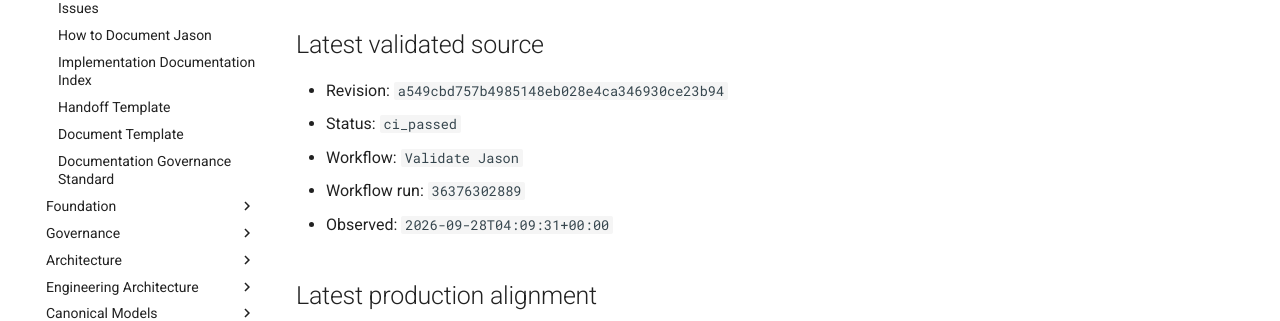
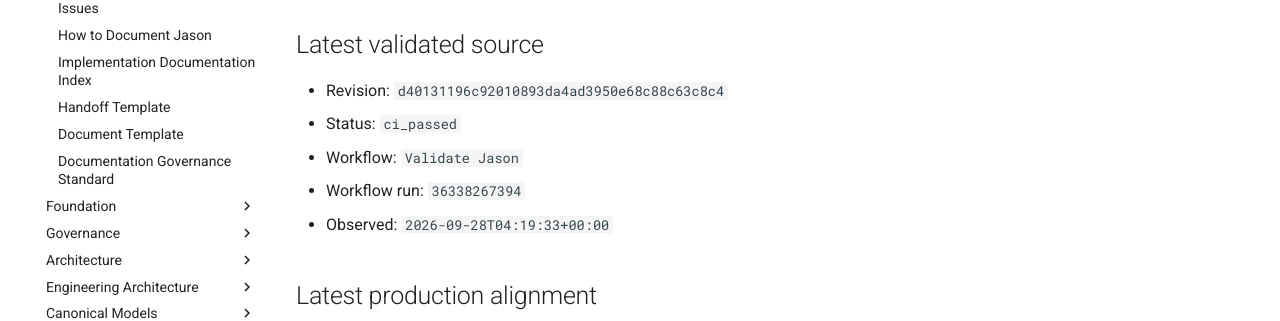
Before and after one commit to al-teamaot-com/jason, an MkDocs documentation site: the page built from docs/control/AUTOMATED-CHANGE-STATE.md, in a window 1280 px wide and 1163 px high. Shown: the part 337-658 px from the top of the window. Built offline with MkDocs 1.6.1 and Material for MkDocs 9.7.7, drawn with Linux system fonts in a browser that asks for light colours; comment, search, counter and statistics services are not loaded.

Commit message:
Reconcile automated documentation state for d40131196c92

```diff
--- a/docs/control/AUTOMATED-CHANGE-STATE.md
+++ b/docs/control/AUTOMATED-CHANGE-STATE.md
@@ -8,11 +8,11 @@ This record is updated by Jason's post-success documentation reconciliation proc
 
 ## Latest validated source
 
-- Revision: `a549cbd757b4985148eb028e4ca346930ce23b94`
+- Revision: `d40131196c92010893da4ad3950e68c88c63c8c4`
 - Status: `ci_passed`
 - Workflow: `Validate Jason`
-- Workflow run: `36376302889`
-- Observed: `2026-09-28T04:09:31+00:00`
+- Workflow run: `36338267394`
+- Observed: `2026-09-28T04:19:33+00:00`
 
 ## Latest production alignment
 
```
Also changed, not shown: docs/control/AUTOMATED-CHANGE-STATE.json (+4 -4 lines).
